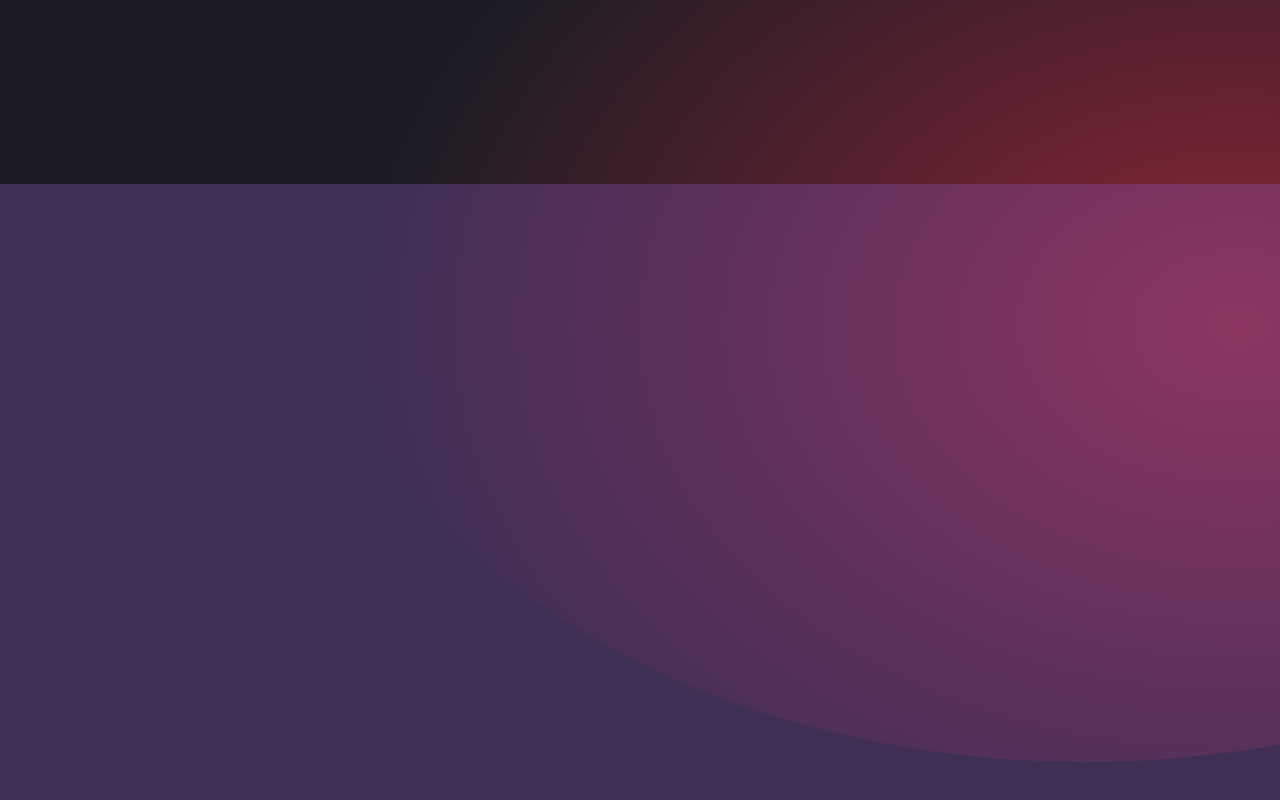
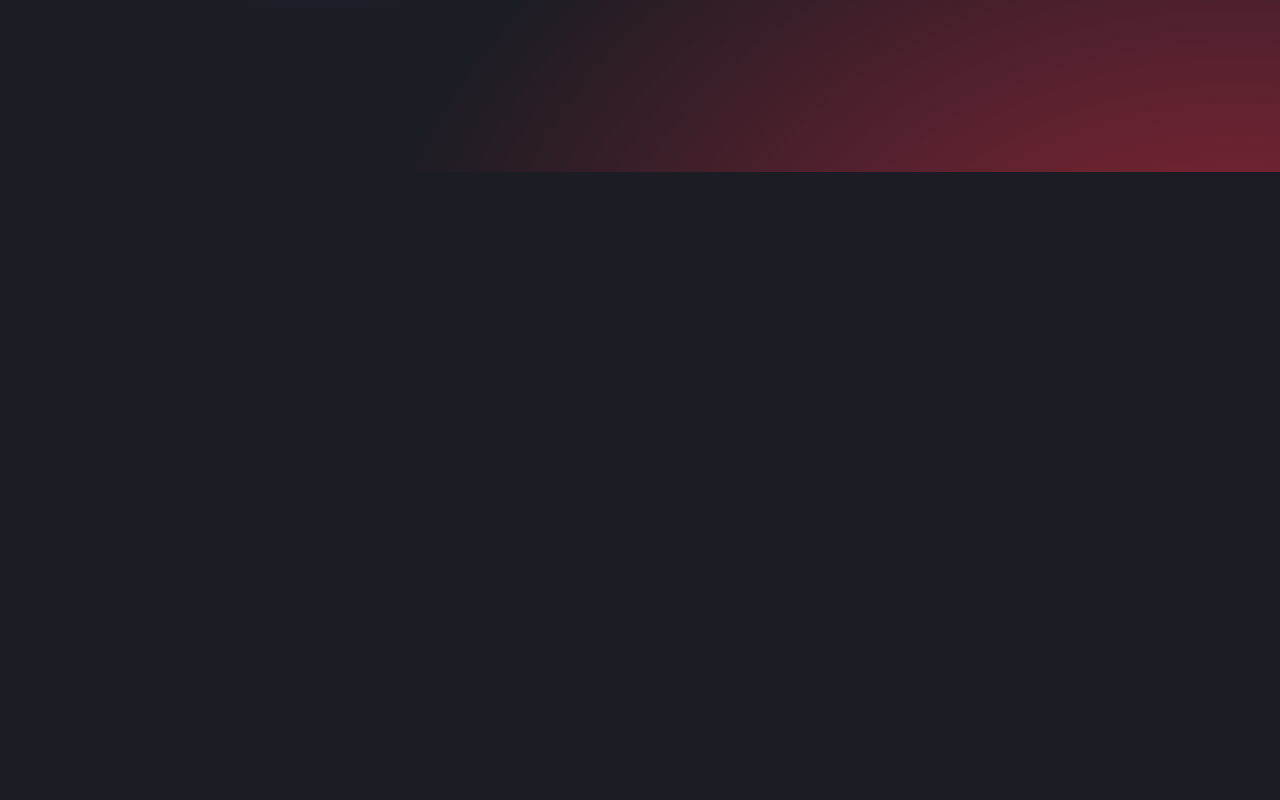
Before and after one commit to LIya-Darvis/Knights_Of_Python_old, a plain HTML site: page index.html in a window 1280 px wide. Shown: the part 596-1396 px from the top of the page. Drawn offline with Linux system fonts and the light colour scheme.

Commit message:
Update style.css

```diff
--- a/style.css
+++ b/style.css
@@ -8,12 +8,11 @@ body {
 #container-1 {
     position: absolute;
     height: 768px;
-    display: flexbox;
 }
 
 #top-gradient {
     position: relative;
-    height: 1190px;
+    height: 1290px;
     width: 1550px;
     left: -140px;
     top: -380px;
@@ -29,7 +28,7 @@ body {
     height: 1090px;
     width: 1550px;
     right: -20%;
-    bottom: 120%;
+    bottom: 130%;
     border-radius: 100%;
     background: radial-gradient(ellipse closest-corner at 60% 60%, rgb(221, 44, 67), rgba(0, 0, 0, 0));
     opacity: 0.6;
@@ -38,7 +37,7 @@ body {
 #container-2 {
     position: relative;
     height: 768px;
-    top: 780px;
+    top: 768px;
     display: flexbox;
-    background-color: rgba(135, 85, 182, 0.336);
+    background-color: rgba(28, 28, 36);
 }
```
